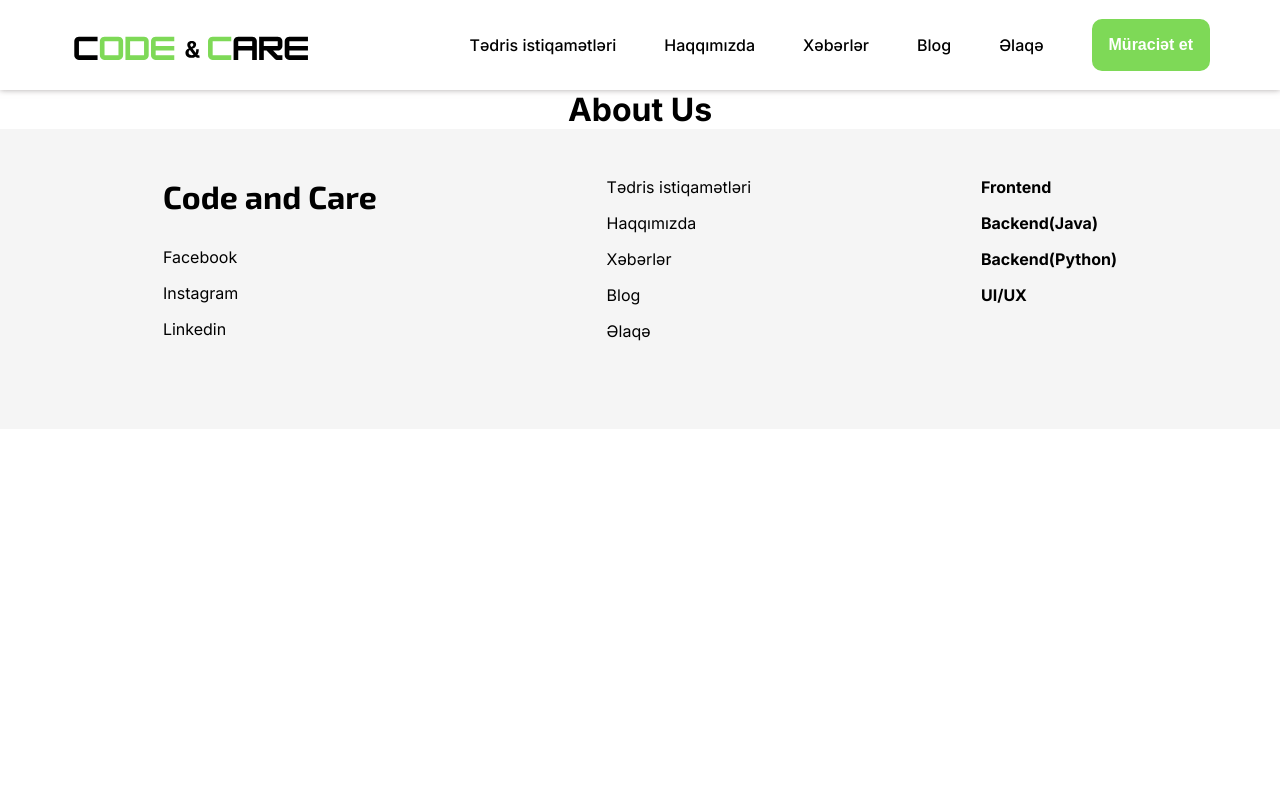
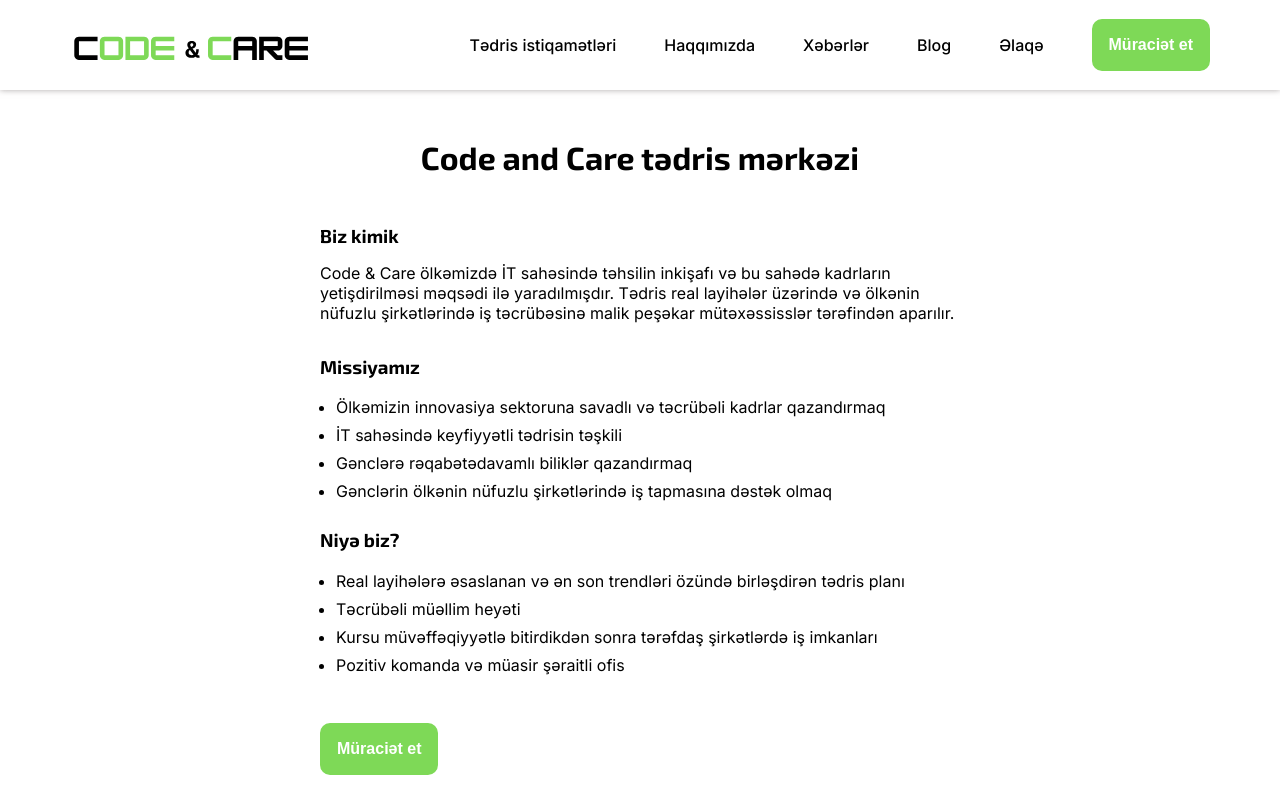
Before and after one commit to JQeybulla/codeandcare, a Next.js app: page /about-us in a window 1280 px wide. Shown: the top 800 px of the page. Built offline with nearby package versions, Linux system fonts and the light colour scheme.

Commit message:
about us page is ready

```diff
--- /dev/null
+++ b/app/about-us/page.scss
@@ -0,0 +1,3 @@
+.aboutUs {
+  background-color: red !important;
+}
--- a/app/about-us/page.tsx
+++ b/app/about-us/page.tsx
@@ -1,5 +1,10 @@
+import AboutUs from "@/shared/components/aboutUs/AboutUs.component";
+
 export default function AboutUsPage() {
+
     return (
-        <h1 style={{textAlign: 'center'}}>About Us</h1>
+      <>
+        <AboutUs />
+      </>
     )
 }
--- a/app/globals.css
+++ b/app/globals.css
@@ -106,6 +106,7 @@
   text-decoration: none;
 }
 
+
 @media (prefers-color-scheme: dark) {
   html {
     color-scheme: dark;
--- a/app/layout.tsx
+++ b/app/layout.tsx
@@ -21,7 +21,9 @@
       <body className={inter.className}>
         <HeaderComponent />
         {children}
-        <FooterComponent />
+        <footer>
+          <FooterComponent />
+        </footer>
       </body>
     </html>
   );
--- a/app/page.tsx
+++ b/app/page.tsx
@@ -1,6 +1,6 @@
 import Image from "next/image";
 import styles from "./page.module.css";
-import CarouselComponent from "@/shared/components/Carousel.component";
+import CarouselComponent from "@/shared/components/carousel/Carousel.component";
 import DirectionsComponent from "@/shared/sections/directions/Directions.component";
 import PartnersComponent from "@/shared/sections/partners/Partners.component";
 import ApplyFormComponent from "@/shared/sections/apply-form/ApplyForm.component";
--- /dev/null
+++ b/shared/components/aboutUs/AboutUs.component.tsx
@@ -0,0 +1,39 @@
+import styles from './AboutUs.module.scss';
+import {Exo_2} from "next/font/google";
+import Link from "next/link";
+
+const exo_2 = Exo_2({
+  weight: ['500', '700'],
+  subsets: ['latin']
+});
+
+export default function AboutUs() {
+  return (
+    <div className={`${styles.aboutUs}`}>
+      <h1 className={exo_2.className}>Code and Care tədris mərkəzi</h1>
+      <h3 className={exo_2.className}>Biz kimik</h3>
+      <p>
+        Code & Care ölkəmizdə İT sahəsində təhsilin inkişafı və bu sahədə kadrların yetişdirilməsi
+        məqsədi ilə yaradılmışdır. Tədris real layihələr üzərində və ölkənin nüfuzlu şirkətlərində
+        iş təcrübəsinə malik peşəkar mütəxəssisslər tərəfindən aparılır.
+      </p>
+      <h3 className={exo_2.className}>Missiyamız</h3>
+      <ul>
+        <li>Ölkəmizin innovasiya sektoruna savadlı və təcrübəli kadrlar qazandırmaq</li>
+        <li>İT sahəsində keyfiyyətli tədrisin təşkili</li>
+        <li>Gənclərə rəqabətədavamlı biliklər qazandırmaq</li>
+        <li>Gənclərin ölkənin nüfuzlu şirkətlərində iş tapmasına dəstək olmaq</li>
+      </ul>
+      <h3 className={exo_2.className}>Niyə biz?</h3>
+      <ul>
+        <li>Real layihələrə əsaslanan və ən son trendləri özündə birləşdirən tədris planı</li>
+        <li>Təcrübəli müəllim heyəti</li>
+        <li>Kursu müvəffəqiyyətlə bitirdikdən sonra tərəfdaş şirkətlərdə iş imkanları</li>
+        <li>Pozitiv komanda və müasir şəraitli ofis</li>
+      </ul>
+      <Link href='/apply'>
+        <button>Müraciət et</button>
+      </Link>
+    </div>
+  )
+}
--- /dev/null
+++ b/shared/components/aboutUs/AboutUs.module.scss
@@ -0,0 +1,55 @@
+.aboutUs {
+  padding: 3rem 20rem;
+  h1 {
+    text-align: center;
+    margin-bottom: 3rem;
+  }
+  h3 {
+    margin: 0.7rem 0 0.2rem 0;
+  }
+  p {
+    margin-bottom: 2rem;
+    margin-top: 1rem;
+  }
+  ul {
+    padding: 0.5rem 1rem;
+    li {
+      margin: 8px 0;
+    }
+  }
+  button {
+    margin-top: 2rem;
+    //height: 50px;
+    //width: 100px;
+    border-radius: 10px;
+    font-size: 16px;
+    padding: 14px;
+    background-color: #7ed957;
+    color: white;
+    font-weight: bold;
+    border: 3px solid #7ed957;
+    cursor: pointer;
+    transition: 0.2s ease-in-out;
+    font-family: sans-serif;
+  }
+
+  button:hover {
+    background-color: white;
+    color: black;
+  }
+}
+
+//@keyframes slideUp {
+//  0% {
+//    transform: translateY(100%);
+//    opacity: 0;
+//  }
+//  100% {
+//    transform: translateY(0);
+//    opacity: 1;
+//  }
+//}
+//
+//.slideUp {
+//  animation: slideUp 0.7s ease-out forwards;
+//}
--- a/shared/components/Carousel.component.tsx
+++ b/shared/components/carousel/Carousel.component.tsx
@@ -2,7 +2,7 @@
 import useEmblaCarousel from "embla-carousel-react";
 import './Carousel.component.scss';
 import Autoplay from "embla-carousel-autoplay";
-import carouselImage from './../../public/images/carousel/Frame 12.svg';
+import carouselImage from '../../../public/images/carousel/Frame 12.svg';
 import Image from "next/image";
 
 export default function CarouselComponent() {
```
Also changed, not shown: shared/components/carousel/Carousel.component.scss (renamed from shared/components/Carousel.component.scss).
